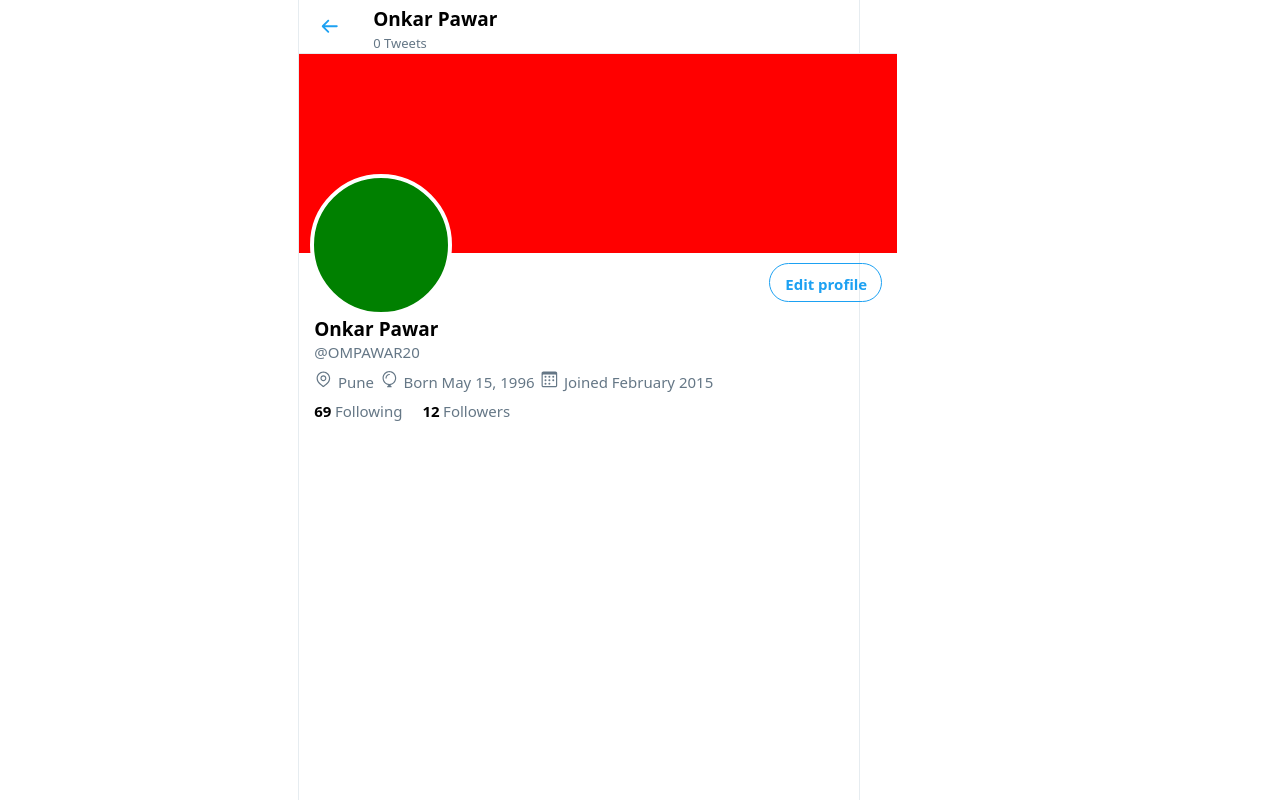
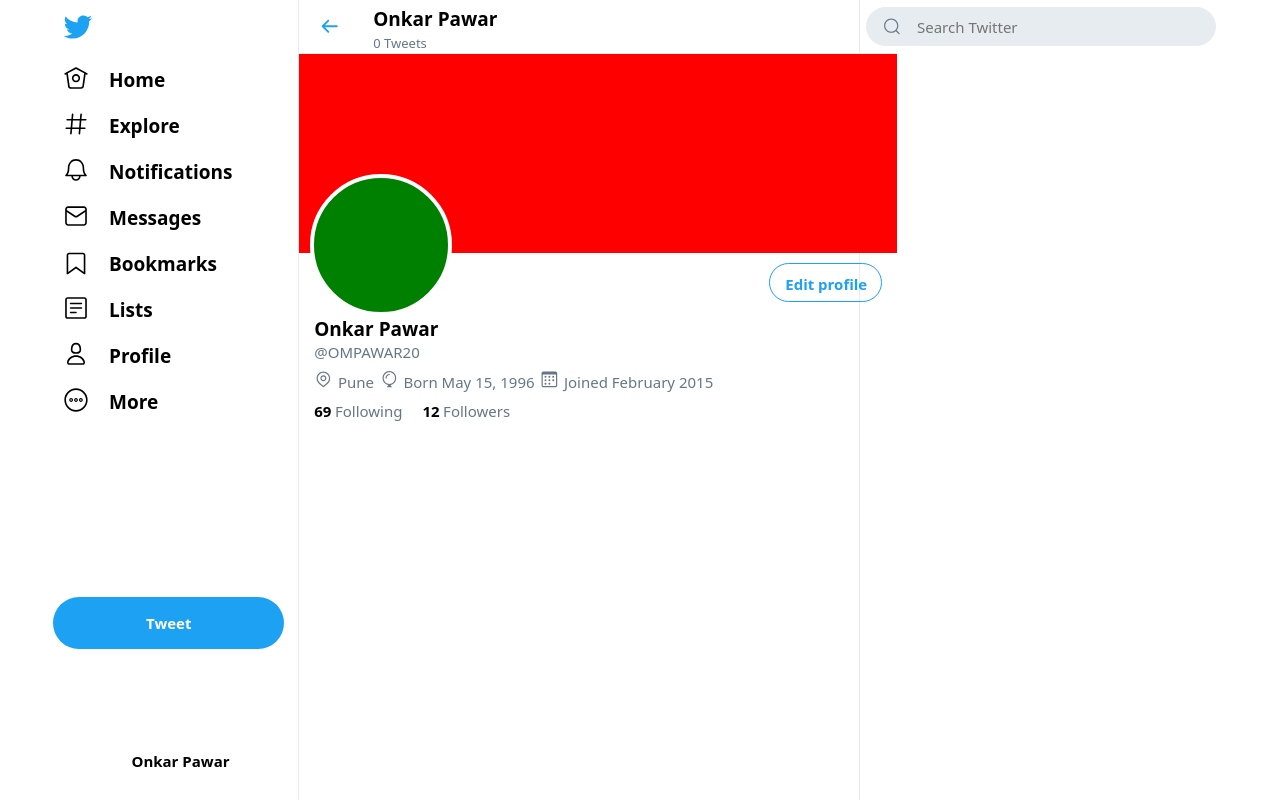
Before and after one commit to Onkar1551996/twitter-clone, a React (Create React App) app in the folder frontend/: page /profile in a window 1280 px wide. Built offline with nearby package versions, Linux system fonts and the light colour scheme; the HTML template or start-up script is replaced by a standard one.

Commit message:
Profile page changes

```diff
--- a/frontend/src/pages/profile.js
+++ b/frontend/src/pages/profile.js
@@ -1,9 +1,13 @@
 import React from "react";
 import { Link } from "react-router-dom";
+import Dashboard from './dashboard';
+import SearchTwitter from "../components/searchtwitter";
 import './css/profile.css';
 
 export default () => {
     return (
+      <>
+      <Dashboard />
         <div className="main-prfl-container">
             <div className="col2-prfl">
                 <div className="col1-prfl-body">
@@ -82,5 +86,7 @@
                 </div>
             </div>
         </div>
+        <SearchTwitter />
+      </>
     );
 }
```
